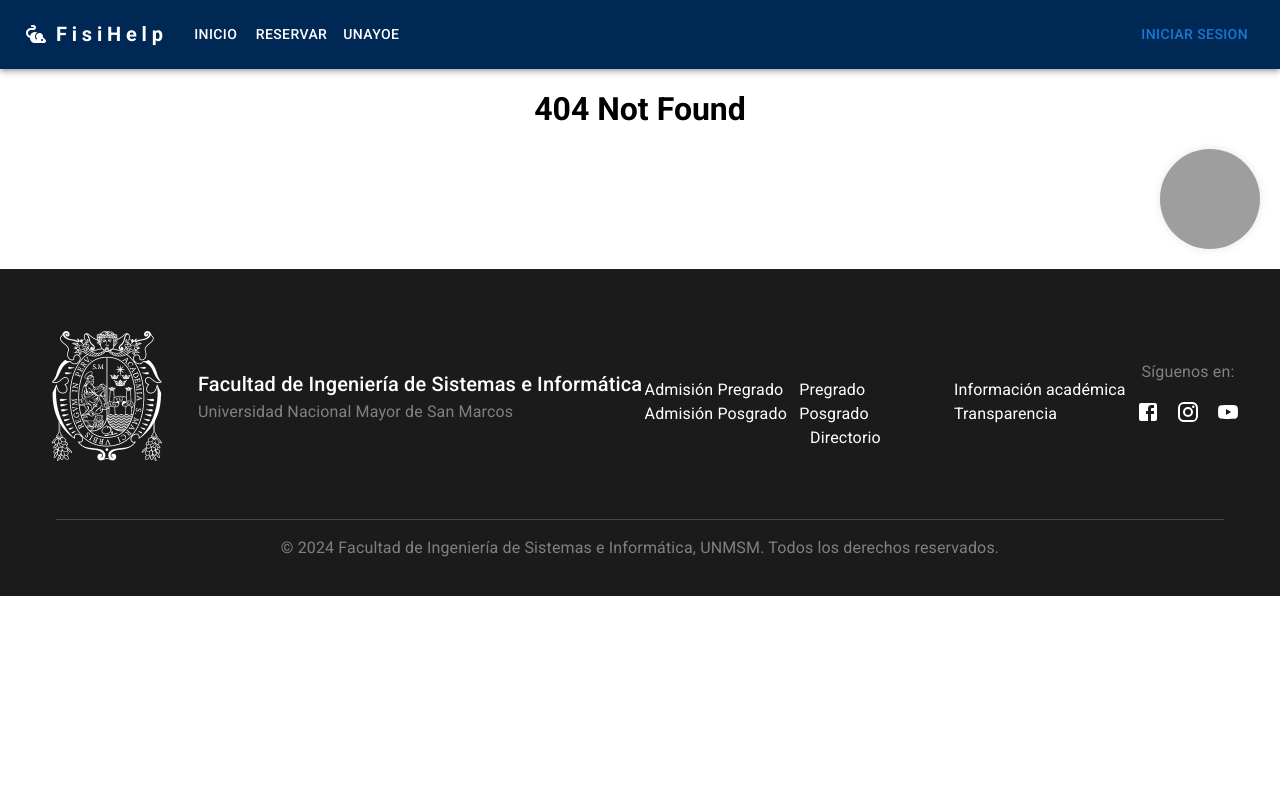
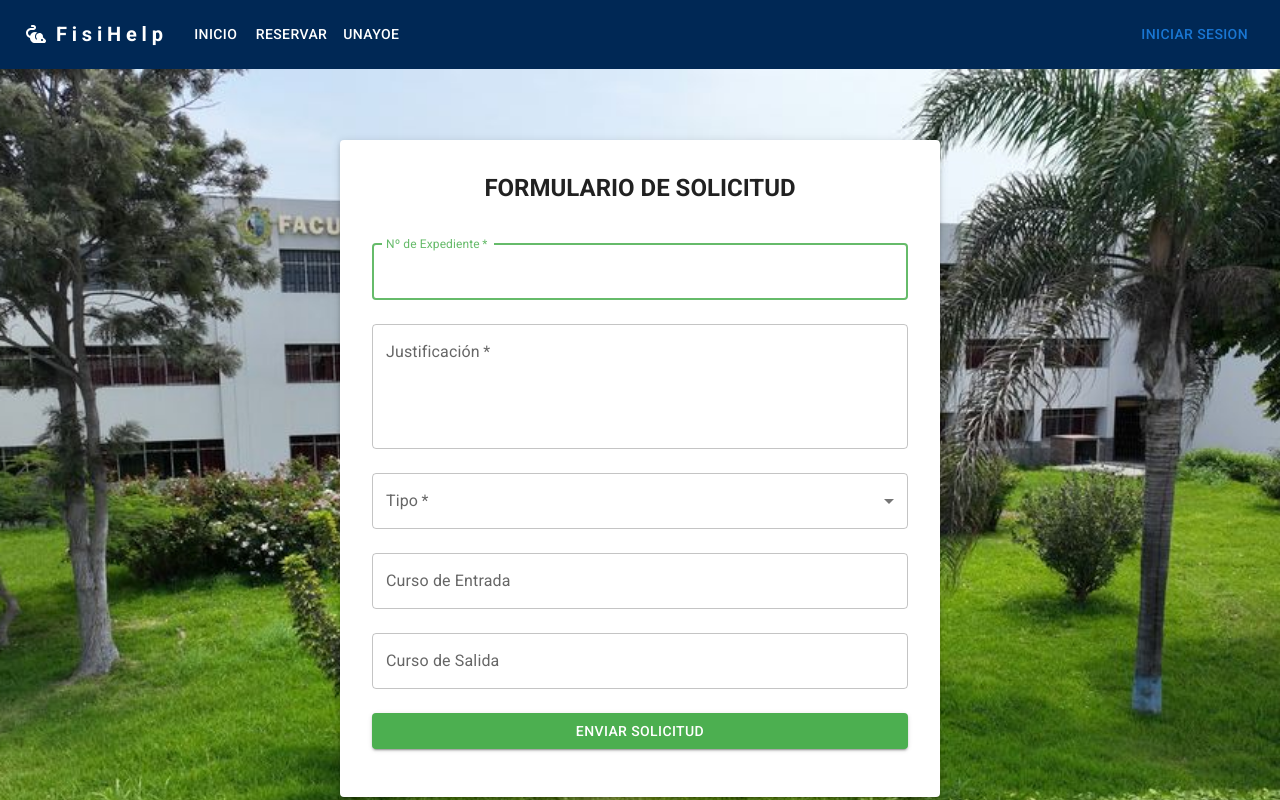
Before and after one commit to DvKirbo/FisiHelp-Front, a React (Vite) app: page /formulario in a window 1280 px wide. Shown: the top 800 px of the page. Built offline with nearby package versions, Linux system fonts and the light colour scheme; grey boxes are pictures that could not be loaded; what chance would draw is missing.

Commit message:
Forms added

```diff
--- a/src/App.jsx
+++ b/src/App.jsx
@@ -8,6 +8,7 @@ import Footer from './components/Footer';
 import Reserva from './pages/Reserva/Reserva';
 import Chatbot from './components/Chatbot/Chatbot';
 import Rectis from './pages/Rectis/Rectificaciones';
+import Forms from './pages/Formulario/Formulario';
 function App() {
   return (
     <Router>
@@ -22,6 +23,7 @@ function App() {
                   <Route path='/reservar' element={<Reserva />} />
                   <Route path="/unayoe" element={<UnayoeReserv />} />
                   <Route path="/rectificaciones" element={<Rectis />} />
+                  <Route path="/formulario" element={<Forms />} />
 
                   <Route path="*" element={<h1>404 Not Found</h1>} />
                 </Routes>
--- /dev/null
+++ b/src/pages/Formulario/Formulario.jsx
@@ -0,0 +1,207 @@
+import * as React from 'react';
+import Button from '@mui/material/Button';
+import CssBaseline from '@mui/material/CssBaseline';
+import TextField from '@mui/material/TextField';
+import FormControl from '@mui/material/FormControl';
+import InputLabel from '@mui/material/InputLabel';
+import Select from '@mui/material/Select';
+import MenuItem from '@mui/material/MenuItem';
+import Paper from '@mui/material/Paper';
+import Box from '@mui/material/Box';
+import Grid from '@mui/material/Grid';
+import Typography from '@mui/material/Typography';
+import { useState } from 'react';
+import fisicampusImage from './fisicampus.jpg';
+
+export default function Formulario() {
+    const [expediente, setExpediente] = useState("");
+    const [justificacion, setJustificacion] = useState("");
+    const [tipo, setTipo] = useState("");
+    const [cursoEntrada, setCursoEntrada] = useState("");
+    const [cursoSalida, setCursoSalida] = useState("");
+
+    const handleSubmit = (event) => {
+        event.preventDefault();
+
+        console.log({
+            expediente,
+            justificacion,
+            tipo,
+            cursoEntrada,
+            cursoSalida,
+        });
+    };
+
+    const handleInputChange = (e, setter) => {
+        setter(e.target.value);
+    };
+
+    return (
+        <Grid container component="main" sx={{ height: '100vh' }}>
+            <CssBaseline />
+
+            <Grid
+                item
+                xs={12}
+                sx={{
+                    backgroundImage: `url(${fisicampusImage})`,
+                    backgroundRepeat: 'no-repeat',
+                    backgroundSize: 'cover',
+                    backgroundPosition: 'center',
+                    display: 'flex',
+                    alignItems: 'center',
+                    justifyContent: 'center',
+                }}
+            >
+
+
+                <Box
+                    component={Paper}
+                    elevation={6}
+                    sx={{
+                        width: '100%',
+                        maxWidth: 600,
+                        p: 4,
+                        display: 'flex',
+                        flexDirection: 'column',
+                        alignItems: 'center',
+                        backgroundColor: 'rgba(255, 255, 255, 1)',
+                        boxShadow: 3,
+                    }}
+                >
+                    <Typography component="h1" variant="h5" sx={{ mb: 2 , fontWeight: 'bold'}}>
+                        FORMULARIO DE SOLICITUD
+                    </Typography>
+                    <Box component="form" noValidate onSubmit={handleSubmit} sx={{ mt: 1 }}>
+                        <TextField
+                            margin="normal"
+                            required
+                            fullWidth
+                            id="expediente"
+                            label="Nº de Expediente"
+                            name="expediente"
+                            autoFocus
+                            value={expediente}
+                            onChange={(e) => handleInputChange(e, setExpediente)}
+                            sx={{
+                                '& .MuiOutlinedInput-root': {
+                                    '&.Mui-focused fieldset': {
+                                        borderColor: '#66bb6a',
+                                    },
+                                },
+                                '& .MuiInputLabel-root': {
+                                    '&.Mui-focused': {
+                                        color: '#66bb6a',
+                                    },
+                                },
+                            }}
+                        />
+                        <TextField
+                            margin="normal"
+                            required
+                            fullWidth
+                            id="justificacion"
+                            label="Justificación"
+                            name="justificacion"
+                            multiline
+                            rows={4}
+                            value={justificacion}
+                            onChange={(e) => handleInputChange(e, setJustificacion)}
+                            sx={{
+                                '& .MuiOutlinedInput-root': {
+                                    '&.Mui-focused fieldset': {
+                                        borderColor: '#66bb6a',
+                                    },
+                                },
+                                '& .MuiInputLabel-root': {
+                                    '&.Mui-focused': {
+                                        color: '#66bb6a',
+                                    },
+                                },
+                            }}
+                        />
+                        <FormControl fullWidth margin="normal" required>
+                            <InputLabel id="tipo-label">Tipo</InputLabel>
+                            <Select
+                                labelId="tipo-label"
+                                id="tipo"
+                                value={tipo}
+                                label="Tipo"
+                                onChange={(e) => handleInputChange(e, setTipo)}
+                                sx={{
+                                    '& .MuiOutlinedInput-root': {
+                                        '&.Mui-focused fieldset': {
+                                            borderColor: '#66bb6a',
+                                        },
+                                    },
+                                    '& .MuiInputLabel-root': {
+                                        '&.Mui-focused': {
+                                            color: '#66bb6a',
+                                        },
+                                    },
+                                }}
+                            >
+                                <MenuItem value="Entrada">Entrada</MenuItem>
+                                <MenuItem value="Salida">Salida</MenuItem>
+                                <MenuItem value="Cambio">Cambio</MenuItem>
+                            </Select>
+                        </FormControl>
+
+                        <TextField
+                            margin="normal"
+                            fullWidth
+                            id="curso-entrada"
+                            label="Curso de Entrada"
+                            name="cursoEntrada"
+                            value={cursoEntrada}
+                            onChange={(e) => handleInputChange(e, setCursoEntrada)}
+                            sx={{
+                                '& .MuiOutlinedInput-root': {
+                                    '&.Mui-focused fieldset': {
+                                        borderColor: '#66bb6a',
+                                    },
+                                },
+                                '& .MuiInputLabel-root': {
+                                    '&.Mui-focused': {
+                                        color: '#66bb6a',
+                                    },
+                                },
+                            }}
+                        />
+
+                        <TextField
+                            margin="normal"
+                            fullWidth
+                            id="curso-salida"
+                            label="Curso de Salida"
+                            name="cursoSalida"
+                            value={cursoSalida}
+                            onChange={(e) => handleInputChange(e, setCursoSalida)}
+                            sx={{
+                                '& .MuiOutlinedInput-root': {
+                                    '&.Mui-focused fieldset': {
+                                        borderColor: '#66bb6a',
+                                    },
+                                },
+                                '& .MuiInputLabel-root': {
+                                    '&.Mui-focused': {
+                                        color: '#66bb6a',
+                                    },
+                                },
+                            }}
+                        />
+
+                        <Button
+                            type="submit"
+                            fullWidth
+                            variant="contained"
+                            sx={{ my: 2, backgroundColor: '#4caf50', '&:hover': { backgroundColor: '#66bb6a' } }}
+                        >
+                            Enviar Solicitud
+                        </Button>
+                    </Box>
+                </Box>
+            </Grid>
+        </Grid>
+    );
+}
--- a/src/routes/AppRoutes.jsx
+++ b/src/routes/AppRoutes.jsx
@@ -4,6 +4,7 @@ import Home from '../pages/Home';
 import Login from '../components/login/Login';
 import Reserva from '../pages/Reserva/Reserva';
 import Rectis from '../pages/Rectis/Rectificaciones';
+import Forms from '../pages/Formulario/Formulario';
 function AppRoutes() {
   return (
     <Routes>
@@ -13,6 +14,7 @@ function AppRoutes() {
 
       <Route path="/reservas" element={<Reserva />} />
       <Route path="/rectificaciones" element={<Rectis />} />
+      <Route path="/formulario" element={<Forms />} />
 
 
     </Routes>
```
Also changed, not shown: src/pages/Formulario/fisicampus.jpg (added).
